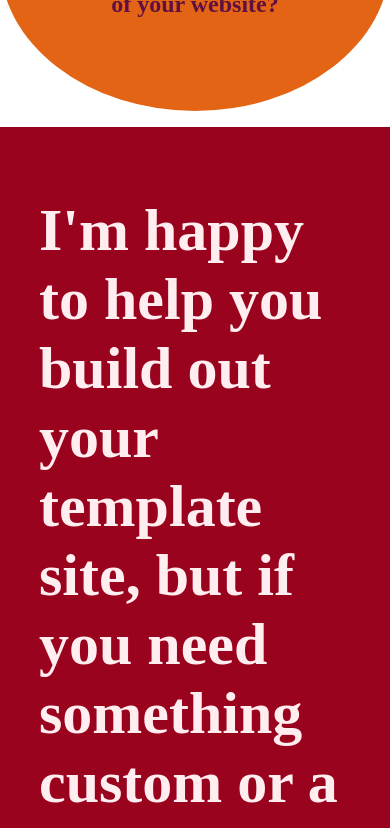
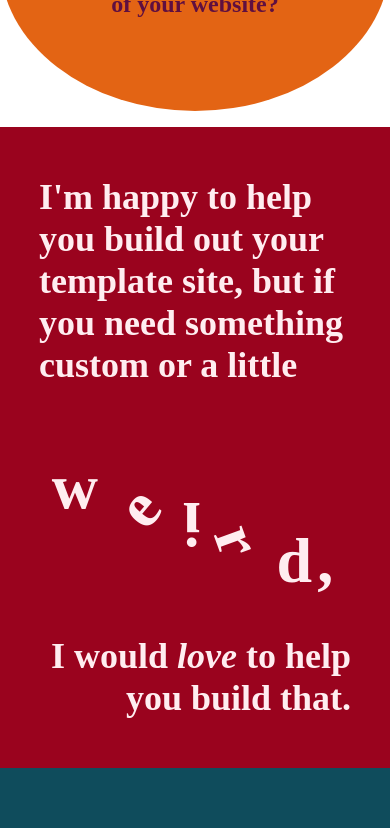
Before and after one commit to courtneyfay/courts-custom-sites, a SvelteKit app: page / in a window 390 px wide. Shown: the part 1120-1948 px from the top of the page. Built offline with nearby package versions, Linux system fonts and the light colour scheme; a web font is replaced by a local one.

Commit message:
getting faq to look good on mobile

```diff
--- a/src/routes/+page.svelte
+++ b/src/routes/+page.svelte
@@ -211,13 +211,13 @@
         background-color: #9A031E;
 
         /* font */
-        font-size: 2.5rem;
+        font-size: 1.5rem;
     }
     .weird {
         /* font */
         text-align: center;
         font-size: 4rem;
-        letter-spacing: 10px;
+        letter-spacing: 5px;
     }
     .spin-to-the-left {
         display: inline-block;
@@ -238,7 +238,7 @@
     .right-justified {
         display: block;
         text-align: right;
-        padding-top: 10%;
+        padding-top: 15%;
     }
     .italic {
         font-style: italic;
@@ -340,6 +340,15 @@
             font-size: 4rem;
         }
 
+        .faq {
+            /* font */
+            font-size: 2.5rem;
+        }
+        .right-justified {
+            /* layout */
+            padding-top: 10%;
+        }
+
         .client, .about {
             /* layout */
             flex-direction: row;
```
